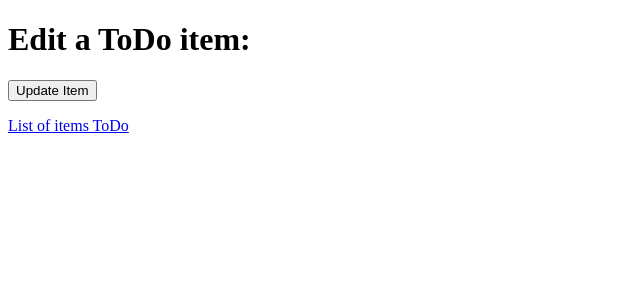
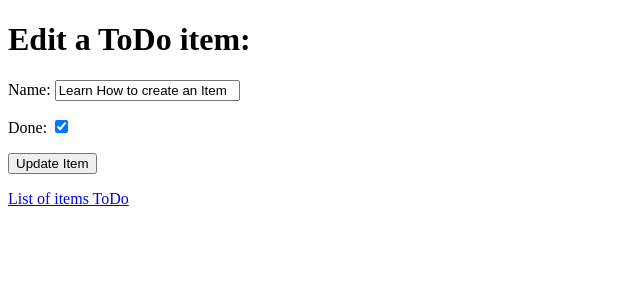
Before and after one commit to roeszler/hello-django, a Django app: page /edit/4 in a window 1280 px wide. Shown: the top 300 px of the page, without its empty margins (0-640 px from the left). Run offline with Django 3.2, Linux system fonts and the light colour scheme; data comes from the database, SQL or seed files in the repository.

Commit message:
add links and relative id to edit_item() function in views.py

```diff
--- a/todo/templates/todo/todo_list.html
+++ b/todo/templates/todo/todo_list.html
@@ -21,7 +21,7 @@
                     <td>{{ item.name }}</td>
                 {% endif %}
                     <td>
-                        <a href="/edit/{{ item.id }}">
+                        <a href="/edit/{{ item.id }}">  <!-- note the . in item.id not item_id-->
                             <button>Edit</button>
                         </a>
                     </td>
--- a/todo/views.py
+++ b/todo/views.py
@@ -4,7 +4,8 @@ Import Modules
 from django.shortcuts import (
     render,
     # HttpResponse
-    redirect
+    redirect,
+    get_object_or_404
     )
 from .models import Item
 from .forms import ItemForm
@@ -59,5 +60,13 @@ def edit_item(request, item_id):
     Controls the view characteristics of edit_item.html
     item_id parameter attached to the edit link
     to return template edit_item.html
+    Return the item if it exists, or a 404 page not found if not.
     """
-    return render(request, 'todo/edit_item.html')
+    item = get_object_or_404(Item, id=item_id)  # get a copy of the item from the db
+    # create an instance of ItemForm() in the edit_item view, Telling it that it should
+    # be prefilled with the information for the item we just got from the database:
+    form = ItemForm(instance=item)
+    context = {  # a context which contains the empty form.
+        'form': form
+    }
+    return render(request, 'todo/edit_item.html', context)  # returning i to the form
```
